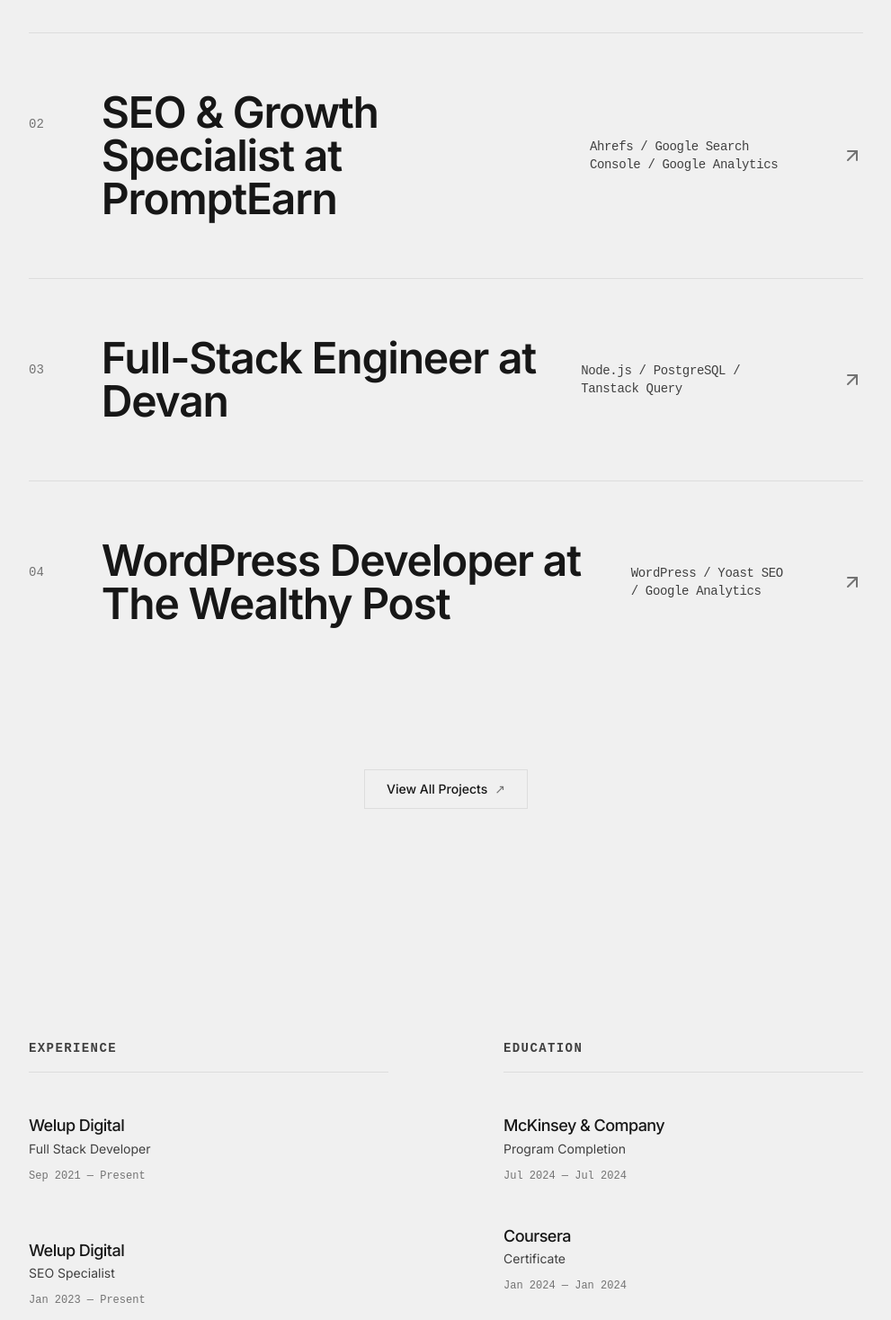
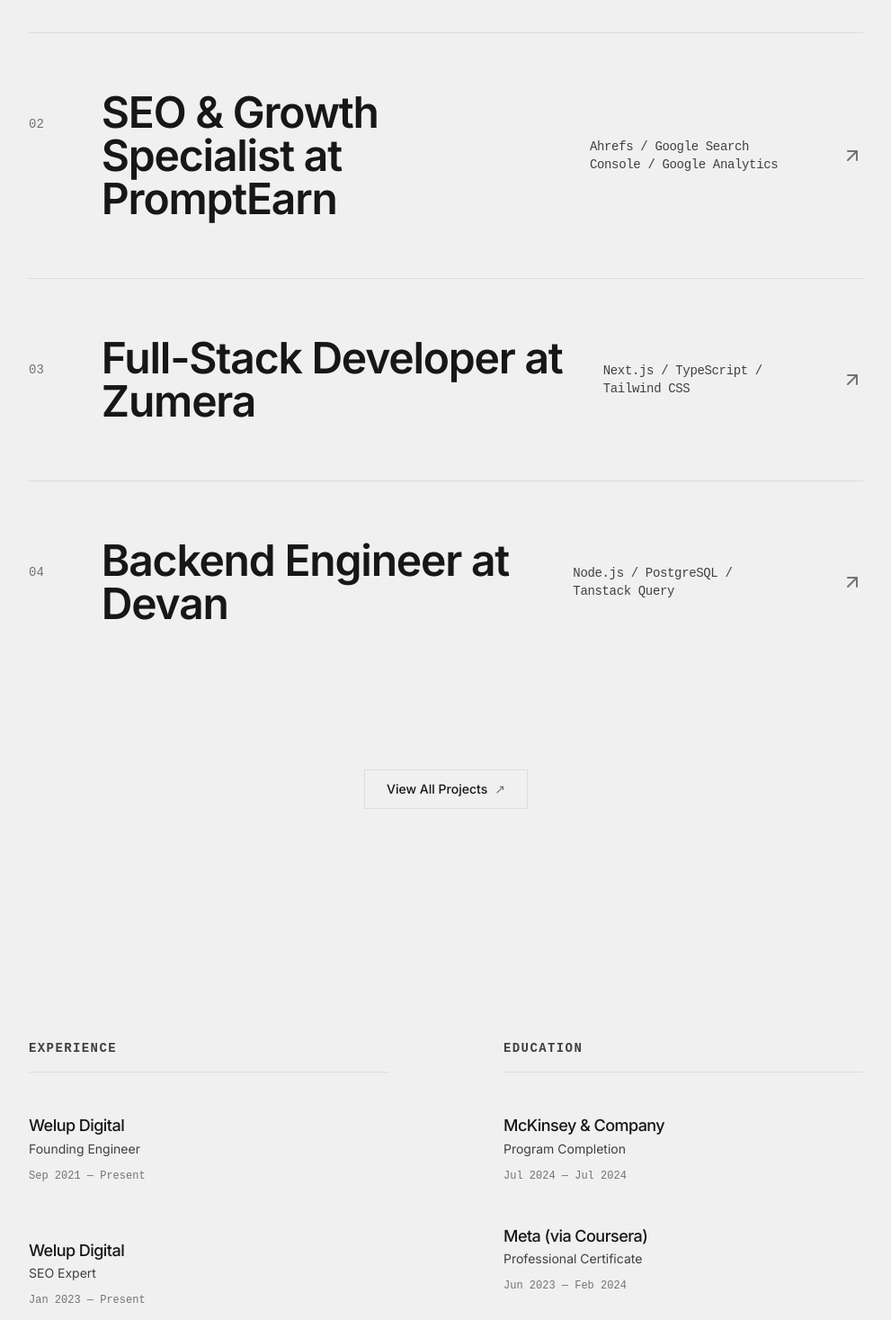
Before and after one commit to AndersonDesign1/andy-portfolio, a Next.js app in the folder apps/web/: page / in a window 1280 px wide. Shown: the part 1330-2797 px from the top of the page at 90% size, without its empty margins (144-1135 px from the left). Built offline with nearby package versions, Linux system fonts and the light colour scheme; no server answers.

Commit message:
feat: update work history, education, and project showcase sections with associated data and components

```diff
--- a/apps/web/src/components/hero.tsx
+++ b/apps/web/src/components/hero.tsx
@@ -67,7 +67,7 @@
               className="max-w-md text-lg text-secondary leading-relaxed md:text-xl"
               variants={heroTextVariants}
             >
-              Building digital products with a focus on motion, interaction, and
+              Building digital products with a focus on growth, interaction, and
               precise engineering.
             </motion.p>
 
--- a/apps/web/src/components/work-history.tsx
+++ b/apps/web/src/components/work-history.tsx
@@ -30,6 +30,9 @@
                   return (
                     title.includes("full stack") ||
                     title.includes("developer") ||
+                    title.includes("engineer") ||
+                    title.includes("founding") ||
+                    title.includes("backend") ||
                     title.includes("seo") ||
                     title.includes("instructor") ||
                     title.includes("teacher") ||
--- a/apps/web/src/data/all-projects.json
+++ b/apps/web/src/data/all-projects.json
@@ -52,9 +52,32 @@
       }
     },
     {
+      "id": "zumera",
+      "type": "case-study",
+      "title": "Full-Stack Developer at Zumera",
+      "description": "Developed a high-performance investment platform using Next.js and Tailwind CSS. Implemented complex financial dashboards and interactive investment tracking features with Shadcn UI components.",
+      "thumbnail": "/zumera-main.png",
+      "techStack": [
+        "Next.js",
+        "TypeScript",
+        "Tailwind CSS",
+        "Shadcn UI",
+        "Framer Motion",
+        "Lucide React"
+      ],
+      "links": {
+        "live": "https://www.zumerainvestment.com/"
+      },
+      "metrics": {
+        "Performance": "Optimized for high-concurrency access",
+        "UI/UX": "Seamless investment tracking dashboards",
+        "Architecture": "Scalable Next.js & Tailwind CSS foundation"
+      }
+    },
+    {
       "id": "3",
       "type": "standard",
-      "title": "Full-Stack Engineer at Devan",
+      "title": "Backend Engineer at Devan",
       "description": "Engineered a high-performance urban-chic e-commerce platform with a robust Node.js backend and seamless Sanity CMS integration.",
       "thumbnail": "/Devan-main.png",
       "techStack": [
--- a/apps/web/src/data/case-studies.json
+++ b/apps/web/src/data/case-studies.json
@@ -3,7 +3,7 @@
     "welup-digital": {
       "id": "welup-digital",
       "hero": {
-        "title": "Founding Engineer at Welup Digital",
+        "title": "Founding Engineer & SEO Expert at Welup Digital",
         "client": "Welup Digital",
         "duration": "Ongoing",
         "overview": "As the founding engineer and first developer hire, I co-developed the initial platform before leading the sole transition to a modern Next.js architecture. I managed everything from the scalable Sanity CMS implementation to technical SEO, while also mentoring the next generation of talent as an instructor at Welup Academy.",
@@ -231,7 +231,7 @@
     "prompt-earn": {
       "id": "prompt-earn",
       "hero": {
-        "title": "SEO Growth for PromptEarn",
+        "title": "SEO & Growth Specialist at PromptEarn",
         "client": "PromptEarn",
         "duration": "6 months",
         "overview": "During my 6 months at PromptEarn, I led SEO and affiliate growth, achieving a 250% increase in organic traffic and top 5 keyword rankings through technical SEO, Core Web Vitals optimization, and affiliate network expansion.",
--- a/apps/web/src/data/education.json
+++ b/apps/web/src/data/education.json
@@ -8,19 +8,37 @@
       "location": "Online",
       "startDate": "2024-07-01",
       "endDate": "2024-07-31",
-      "institutionUrl": "https://www.mckinsey.com/forward",
-      "logoUrl": "https://cdn.brandfetch.io/iddTc-lesG/w/400/h/400/theme/dark/icon.png?c=1bxid64Mup7aczewSAYMX&t=1667571666573"
+      "institutionUrl": "https://www.credly.com/badges/f53b20bf-4c27-4bea-978d-14eb62fae194/public_url"
     },
     {
-      "id": "coursera-advanced-seo-tactics",
-      "institution": "Coursera",
-      "degree": "Certificate",
-      "field": "Advanced Content and Social Tactics to Optimize SEO",
+      "id": "meta-frontend-engineer",
+      "institution": "Meta (via Coursera)",
+      "degree": "Professional Certificate",
+      "field": "Meta Front-End Engineer",
       "location": "Online",
-      "startDate": "2024-01-01",
+      "startDate": "2023-06-01",
+      "endDate": "2024-02-28",
+      "institutionUrl": "https://www.coursera.org/account/accomplishments/verify/XTVZTQ6UX54K"
+    },
+    {
+      "id": "uc-davis-seo-specialization",
+      "institution": "UC Davis (via Coursera)",
+      "degree": "Professional Certificate",
+      "field": "Search Engine Optimization (SEO) Specialization",
+      "location": "Online",
+      "startDate": "2023-01-01",
       "endDate": "2024-01-31",
-      "institutionUrl": "https://coursera.org/verify/QGGVKP45U9MW",
-      "logoUrl": "https://cdn.brandfetch.io/idTHfL51P-/w/400/h/400/theme/dark/icon.png?c=1bxid64Mup7aczewSAYMX&t=1667591275632"
+      "institutionUrl": "https://www.coursera.org/account/accomplishments/verify/3H7ZVVUWS6Q6"
+    },
+    {
+      "id": "google-project-management",
+      "institution": "Google (via Coursera)",
+      "degree": "Professional Certificate",
+      "field": "Project Management",
+      "location": "Online",
+      "startDate": "2023-02-01",
+      "endDate": "2023-05-31",
+      "institutionUrl": "https://www.coursera.org/account/accomplishments/verify/UFLKEBTWKXAS"
     },
     {
       "id": "freecodecamp-js-algorithms",
@@ -30,41 +48,7 @@
       "location": "Online",
       "startDate": "2023-01-01",
       "endDate": "2023-12-31",
-      "institutionUrl": "https://freecodecamp.org/certification/fccb3aeb8e2-e79c-4716-a0eb-ab81a2aeccc1/javascript-algorithms-and-data-structures",
-      "logoUrl": "https://cdn.brandfetch.io/idXgCW-Dlx/theme/dark/logo.svg?c=1bxid64Mup7aczewSAYMX&t=1749503779562"
-    },
-    {
-      "id": "coursera-optimize-google-search",
-      "institution": "Coursera",
-      "degree": "Certificate",
-      "field": "Optimizing a Website for Google Search",
-      "location": "Online",
-      "startDate": "2023-09-01",
-      "endDate": "2023-09-30",
-      "institutionUrl": "https://coursera.org/verify/3H7ZVVUWS6Q6",
-      "logoUrl": "https://cdn.brandfetch.io/idTHfL51P-/w/400/h/400/theme/dark/icon.png?c=1bxid64Mup7aczewSAYMX&t=1667591275632"
-    },
-    {
-      "id": "coursera-intro-google-seo",
-      "institution": "Coursera",
-      "degree": "Certificate",
-      "field": "Introduction to Google SEO",
-      "location": "Online",
-      "startDate": "2023-01-01",
-      "endDate": "2023-12-31",
-      "institutionUrl": "https://www.coursera.org/account/accomplishments/verify/WHCFRV6J3MW9",
-      "logoUrl": "https://cdn.brandfetch.io/idTHfL51P-/w/400/h/400/theme/dark/icon.png?c=1bxid64Mup7aczewSAYMX&t=1667591275632"
-    },
-    {
-      "id": "coursera-google-seo-fundamentals",
-      "institution": "Coursera",
-      "degree": "Certificate",
-      "field": "Google SEO Fundamentals",
-      "location": "Online",
-      "startDate": "2023-01-01",
-      "endDate": "2023-12-31",
-      "institutionUrl": "https://www.coursera.org/account/accomplishments/verify/WXVUPBHNSW6Y",
-      "logoUrl": "https://cdn.brandfetch.io/idTHfL51P-/w/400/h/400/theme/dark/icon.png?c=1bxid64Mup7aczewSAYMX&t=1667591275632"
+      "institutionUrl": "https://freecodecamp.org/certification/fccb3aeb8e2-e79c-4716-a0eb-ab81a2aeccc1/javascript-algorithms-and-data-structures"
     },
     {
       "id": "nabteb-computer-science",
@@ -74,8 +58,7 @@
       "location": "Benin City, Edo state",
       "startDate": "2021-04-01",
       "endDate": "2022-04-30",
-      "institutionUrl": "https://nabteb.gov.ng",
-      "logoUrl": "https://cdn.brandfetch.io/id5AAmrQuD/w/120/h/130/theme/dark/logo.png?c=1bxid64Mup7aczewSAYMX&t=1748815183924"
+      "institutionUrl": "https://nabteb.gov.ng"
     },
     {
       "id": "edobits-ict-academy",
@@ -85,8 +68,7 @@
       "location": "Benin City, Edo state",
       "startDate": "2020-09-01",
       "endDate": "2021-09-30",
-      "institutionUrl": "https://edobits.com",
-      "logoUrl": "/edobits-logo.webp"
+      "institutionUrl": "https://edobits.com"
     }
   ]
 }
--- a/apps/web/src/data/projects.json
+++ b/apps/web/src/data/projects.json
@@ -3,7 +3,7 @@
     {
       "id": "1",
       "type": "case-study",
-      "title": "Full-Stack Web & SEO Architect at Welup Digital",
+      "title": "Founding Engineer & SEO Expert at Welup Digital",
       "description": "Founding engineer and lead for a modern Next.js transition, focused on SEO, performance, and instructor leadership at Welup Academy.",
       "thumbnail": "/welup-main.png",
       "techStack": [
@@ -52,9 +52,32 @@
       }
     },
     {
+      "id": "zumera",
+      "type": "case-study",
+      "title": "Full-Stack Developer at Zumera",
+      "description": "Developed a high-performance investment platform using Next.js and Tailwind CSS. Implemented complex financial dashboards and interactive investment tracking features with Shadcn UI components.",
+      "thumbnail": "/zumera-main.png",
+      "techStack": [
+        "Next.js",
+        "TypeScript",
+        "Tailwind CSS",
+        "Shadcn UI",
+        "Framer Motion",
+        "Lucide React"
+      ],
+      "links": {
+        "live": "https://www.zumerainvestment.com/"
+      },
+      "metrics": {
+        "Performance": "Optimized for high-concurrency access",
+        "UI/UX": "Seamless investment tracking dashboards",
+        "Architecture": "Scalable Next.js & Tailwind CSS foundation"
+      }
+    },
+    {
       "id": "3",
       "type": "standard",
-      "title": "Full-Stack Engineer at Devan",
+      "title": "Backend Engineer at Devan",
       "description": "Engineered a high-performance urban-chic e-commerce platform with a robust Node.js backend and seamless Sanity CMS integration.",
       "thumbnail": "/Devan-main.png",
       "techStack": [
@@ -68,26 +91,6 @@
       "links": {
         "live": "https://www.thebranddevan.com/"
       }
-    },
-    {
-      "id": "4",
-      "type": "standard",
-      "title": "WordPress Developer at The Wealthy Post",
-      "description": "Technical SEO and performance architecture for a high-concurrency Nigerian news portal.",
-      "thumbnail": "/the-wealthy-post.webp",
-      "techStack": [
-        "WordPress",
-        "Yoast SEO",
-        "Google Analytics",
-        "PageSpeed Insights"
-      ],
-      "links": {
-        "live": "https://thewealthypost.com/"
-      },
-      "metrics": {
-        "Organic Traffic": "200% increase post-launch",
-        "Load Time": "Reduced from 15s to 3s"
-      }
     }
   ]
 }
--- a/apps/web/src/data/work-experience.json
+++ b/apps/web/src/data/work-experience.json
@@ -3,7 +3,7 @@
     {
       "id": "welup-digital-fullstack-developer",
       "company": "Welup Digital",
-      "position": "Full Stack Developer",
+      "position": "Founding Engineer",
       "startDate": "2021-09-01",
       "endDate": null,
       "description": "Implemented responsive design principles across all platforms and developed/optimized dynamic client websites using effective SEO strategies.",
@@ -18,13 +18,12 @@
         "Next.js",
         "Framer Motion"
       ],
-      "companyUrl": "https://welupdigital.com",
-      "logoUrl": "https://cdn.brandfetch.io/idYTEqy25B/w/400/h/400/theme/dark/icon.jpeg?c=1bxid64Mup7aczewSAYMX&t=1747176757030"
+      "companyUrl": "https://welupdigital.com"
     },
     {
       "id": "welup-digital-seo-specialist",
       "company": "Welup Digital",
-      "position": "SEO Specialist",
+      "position": "SEO Expert",
       "startDate": "2023-01-01",
       "endDate": null,
       "description": "Developed and executed comprehensive SEO strategies to significantly boost website traffic, visibility, and user engagement.",
@@ -35,28 +34,12 @@
         "SEMrush",
         "Search Console"
       ],
-      "companyUrl": "https://welupdigital.com",
-      "logoUrl": "https://cdn.brandfetch.io/idYTEqy25B/w/400/h/400/theme/dark/icon.jpeg?c=1bxid64Mup7aczewSAYMX&t=1747176757030"
-    },
-    {
-      "id": "kyrus-recycling-lead-developer",
-      "company": "Kyrus Recycling",
-      "position": "Lead Developer",
-      "startDate": "2024-09-01",
-      "endDate": "2024-12-31",
-      "description": "Led a team of full-stack developers in designing and building a recycling web application that incentivizes users to recycle waste.",
-      "technologies": [
-        "Full-stack Development",
-        "Web Application Development",
-        "Project Management"
-      ],
-      "companyUrl": "https://kyrusrecycling.com",
-      "logoUrl": "/Kyrus-logo.png"
+      "companyUrl": "https://welupdigital.com"
     },
     {
       "id": "promptearn-seo-specialist",
       "company": "PromptEarn",
-      "position": "SEO Specialist",
+      "position": "SEO & Growth Specialist",
       "startDate": "2024-05-01",
       "endDate": "2024-10-31",
       "description": "Spearheaded a comprehensive marketing campaign using email, social media, and affiliate marketing strategies, and optimized website performance for SEO.",
@@ -68,52 +51,12 @@
         "Google Core Web Vitals",
         "PageSpeed"
       ],
-      "companyUrl": "https://promptearn.com",
-      "logoUrl": "https://cdn.brandfetch.io/idIZtYXRr2/w/400/h/400/theme/dark/icon.jpeg?c=1bxid64Mup7aczewSAYMX&t=1749243988033"
-    },
-    {
-      "id": "eng4careers-wix-developer",
-      "company": "Eng4Careers",
-      "position": "Wix Developer",
-      "startDate": "2024-05-01",
-      "endDate": "2024-07-31",
-      "description": "Revamped the corporate website using Wix, implementing a streamlined UI/UX design to enhance user navigation.",
-      "technologies": ["Wix", "UI/UX Design", "User Testing"],
-      "companyUrl": "https://eng4careers.com",
-      "logoUrl": "https://cdn.brandfetch.io/idI-hdjU5f/w/400/h/400/theme/dark/icon.jpeg?c=1bxid64Mup7aczewSAYMX&t=1718024401291"
-    },
-    {
-      "id": "the-wealthy-post-wordpress-developer",
-      "company": "The Wealthy Post",
-      "position": "WordPress Developer",
-      "startDate": "2023-12-01",
-      "endDate": "2024-03-31",
-      "description": "Revamped the company website using advanced WordPress techniques, implementing responsive design, and optimizing performance.",
-      "technologies": ["WordPress", "SEO", "Responsive Design"],
-      "companyUrl": "https://wealthypost.com",
-      "logoUrl": "/wealthypost-logo.webp"
-    },
-    {
-      "id": "mentorparters-developer",
-      "company": "Mentorparters",
-      "position": "Developer",
-      "startDate": "2024-01-01",
-      "endDate": "2024-06-30",
-      "description": "Developed and maintained web applications using modern technologies, contributing to the company's digital transformation initiatives.",
-      "technologies": [
-        "React",
-        "TypeScript",
-        "Node.js",
-        "MongoDB",
-        "REST APIs"
-      ],
-      "companyUrl": "https://mentorparters.com",
-      "logoUrl": "https://cdn.brandfetch.io/idRZP4H_NP/w/225/h/210/theme/dark/logo.png?c=1bxid64Mup7aczewSAYMX&t=1739475229996"
+      "companyUrl": "https://promptearn.com"
     },
     {
       "id": "zumera-developer",
       "company": "Zumera",
-      "position": "Developer",
+      "position": "Full-Stack Developer",
       "startDate": "2025-03-01",
       "endDate": "2025-08-31",
       "description": "Built scalable web applications and contributed to the development of innovative digital solutions for clients.",
@@ -124,30 +67,26 @@
         "Firebase",
         "TypeScript"
       ],
-      "companyUrl": "https://zumera.com",
-      "logoUrl": "https://cdn.brandfetch.io/idbFck9FmG/w/400/h/400/theme/dark/icon.jpeg?c=1bxid64Mup7aczewSAYMX&t=1748026974700"
+      "companyUrl": "https://zumera.com"
     },
     {
-      "id": "smedan-developer",
-      "company": "Smedan",
-      "position": "Developer",
-      "startDate": "2024-02-01",
-      "endDate": "2024-07-31",
-      "description": "Developed digital solutions to support small and medium enterprises, contributing to the organization's mission of business development.",
-      "technologies": ["Vue.js", "Laravel", "MySQL", "Docker", "Git"],
-      "companyUrl": "https://smedan.gov.ng",
-      "logoUrl": "https://cdn.brandfetch.io/idDLKUFFNe/w/400/h/400/theme/dark/icon.jpeg?c=1bxid64Mup7aczewSAYMX&t=1740903801616"
-    },
-    {
-      "id": "iomun-skills-trainer",
-      "company": "IOMUN",
-      "position": "Skills Trainer",
-      "startDate": "2022-01-01",
-      "endDate": "2022-12-31",
-      "description": "Conducted ICT and graphic design training for underserved populations, empowering individuals with essential digital skills.",
-      "technologies": ["ICT", "Graphic Design", "Training & Development"],
-      "companyUrl": "https://iomun.org",
-      "logoUrl": "/IOM-logo.svg"
+      "id": "freelance-fullstack-developer",
+      "company": "Freelance",
+      "position": "Full Stack Developer",
+      "startDate": "2020-09-01",
+      "endDate": null,
+      "description": "Successfully delivered multiple digital solutions including corporate websites, news portals, and e-commerce platforms for diverse clients across energy, finance, and recycling sectors.",
+      "technologies": [
+        "React",
+        "Node.js",
+        "WordPress",
+        "Laravel",
+        "Next.js",
+        "Express.js",
+        "SEO",
+        "UI/UX Design"
+      ],
+      "companyUrl": "#"
     }
   ]
 }
```
Also changed, not shown: apps/web/src/components/projects-showcase.tsx (+8 -8 lines), apps/web/public/zumera-main.png (added).
